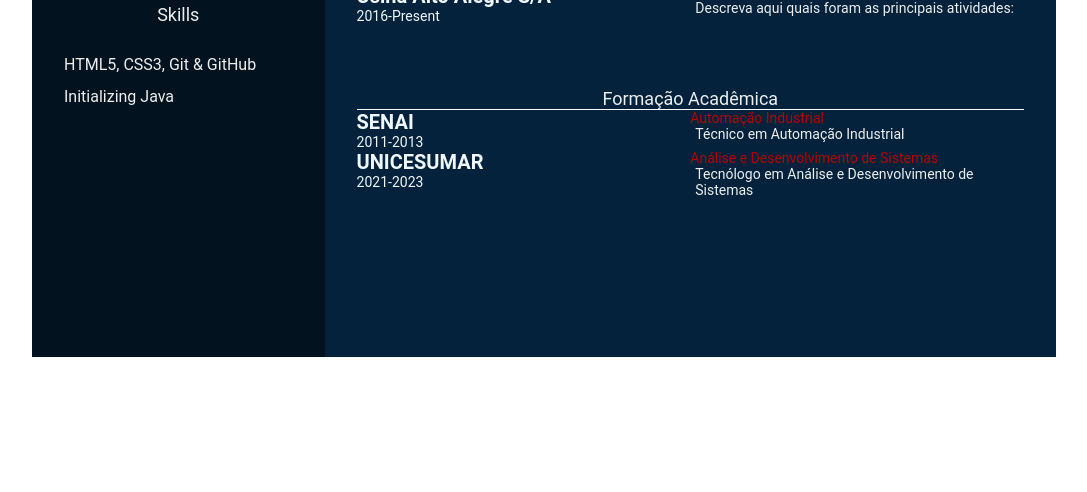
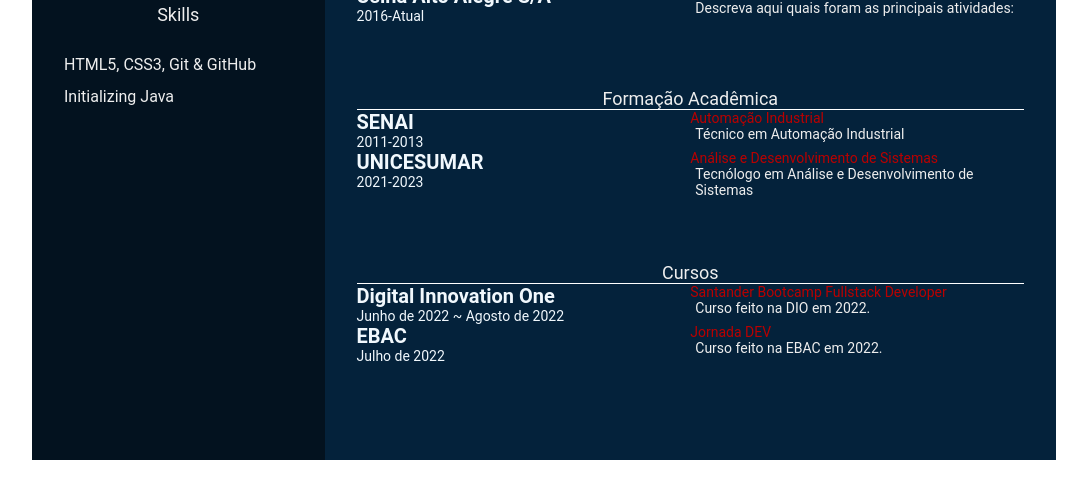
Before and after one commit to abneerodriggo/abneerodriggo.github.io, a plain HTML site: page index.html in a window 1280 px wide. Shown: the part 475-967 px from the top of the page, without its empty margins (96-1183 px from the left). Before the commit the page ends 864 px from the top, so only its background shows below. Drawn offline with Linux system fonts and the light colour scheme.

Commit message:
feature: add awards on cv (#5)

```diff
--- a/index.html
+++ b/index.html
@@ -91,7 +91,7 @@
                     <div class="experience-contents">
                         <div class="exp-left">
                             <p class="exp-company-name">Usina Alto Alegre S/A</p>
-                            <p class="exp-time-period">2016-Present</p>
+                            <p class="exp-time-period">2016-Atual</p>
                         </div>
                         <div class="exp-right">
                             <p class="exp-position">Instrumentista Industrial</p>
@@ -129,6 +129,31 @@
             </div>
             </section>
             <!--fim formação acadêmica-->
+            <section class="awards gap">
+                <div class="right-title">Cursos</div>
+                <div class="awards-contents">
+                    <div class="awards-left">
+                        <p class="awards-company-name">Digital Innovation One</p>
+                        <p class="awards-time-period">Junho de 2022 ~ Agosto de 2022</p>
+                    </div>
+                    <div class="awards-right">
+                        <p class="awards-name">Santander Bootcamp Fullstack Developer</p>
+                        <p class="awards-desc">
+                            Curso feito na DIO em 2022.
+                        </p>
+                    </div>
+                    <div class="awards-left">
+                        <p class="awards-company-name">EBAC</p>
+                        <p class="awards-time-period">Julho de 2022</p>
+                    </div>
+                    <div class="awards-right">
+                        <p class="awards-name">Jornada DEV</p>
+                        <p class="awards-desc">
+                            Curso feito na EBAC em 2022.
+                        </p>
+                    </div>
+                </div>
+            </section>
         </section>
     </main>
 </body>
```
